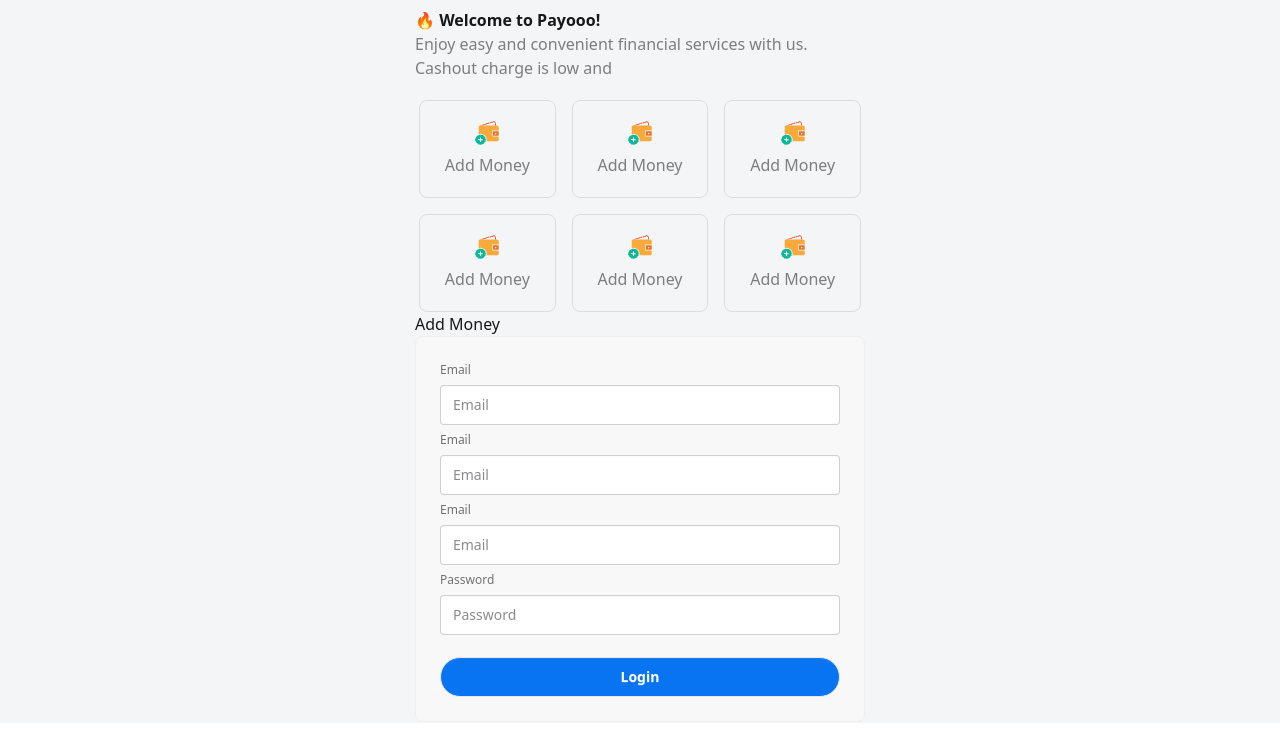
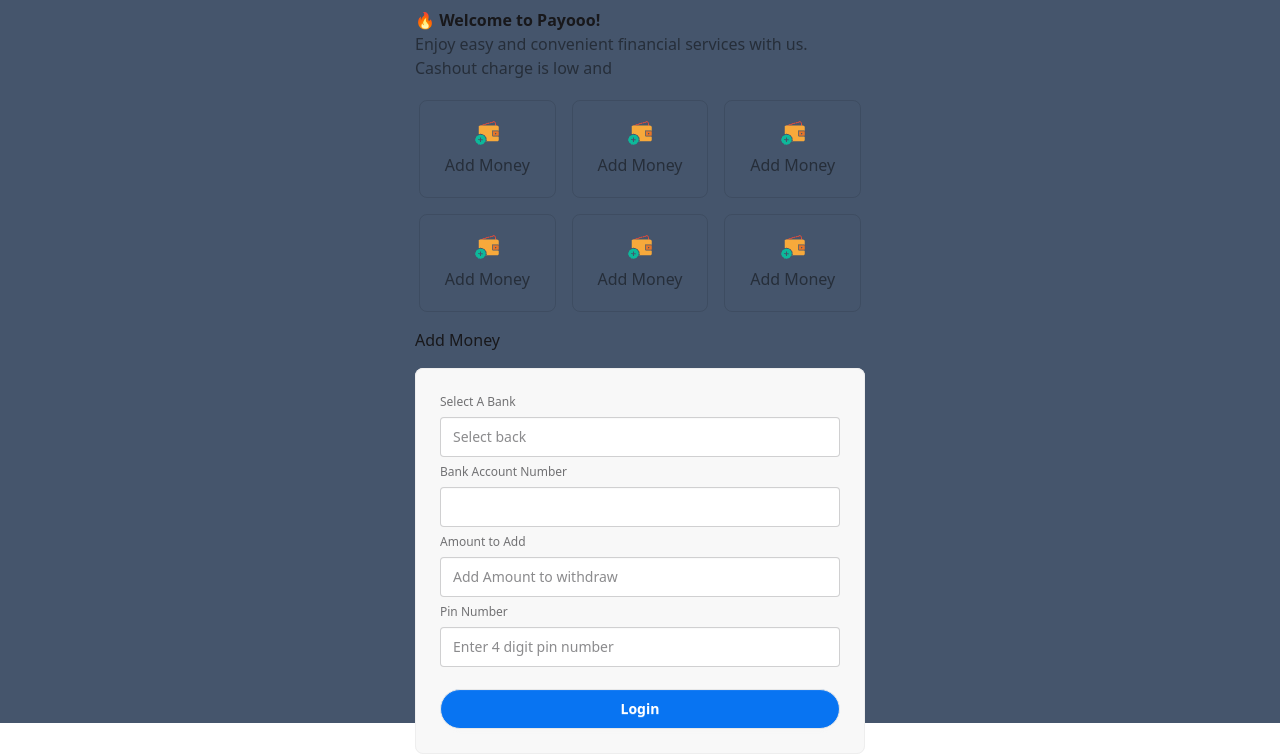
Before and after one commit to tahrimsakib/bank-p, a plain HTML site: page home.html in a window 1280 px wide. Shown: the part 77-831 px from the top of the page. Before the commit the page ends 800 px from the top, so only its background shows below. Drawn offline with nearby package versions, Linux system fonts and the light colour scheme.

Commit message:
added login in js and if pin and num are right go to home page

```diff
--- a/home.html
+++ b/home.html
@@ -17,7 +17,7 @@
       crossorigin="anonymous"
     ></script>
   </head>
-  <body class="h-[100vh] w-full flex flex-col items-center bg-[#f4f5f7]">
+  <body class="h-[100vh] w-full flex flex-col items-center bg-[#f4f5f7] bg-slate-600">
     <header class="flex justify-between px-3 items-center w-[450px] mb-6">
       <div class="flex items-center">
         <figure class="w-16">
@@ -49,7 +49,7 @@
       <!-- -------------------------------------- -->
 
       <!-- card item start  -->
-      <section class="grid grid-cols-3 grid-rows-2 gap-4 px-1">
+      <section class="grid grid-cols-3 grid-rows-2 gap-4 px-1 mb-4">
         <div
           class="py-5 rounded-lg border border-[#0808081a] text-center content-center"
         >
@@ -104,22 +104,22 @@
       <!-- add money form start -->
 
       <section class="">
-        <h2>Add Money</h2>
+        <h2 class="mb-4">Add Money</h2>
 
         <form  class="w-[450px]">
           <fieldset
             class="fieldset bg-base-200 border-base-300 rounded-box border p-6"
           >
 
-            <label class="label">Email</label>
-            <input type="email" class="input w-full" placeholder="Email" />
-            <label class="label">Email</label>
-            <input type="email" class="input w-full" placeholder="Email" />
-            <label class="label">Email</label>
-            <input type="email" class="input w-full" placeholder="Email" />
+            <label class="label">Select A Bank</label>
+            <input type="email" class="input w-full" placeholder="Select back" />
+            <label class="label">Bank Account Number</label>
+            <input type="button" class="input w-full" placeholder="Enter 11 digit account number" />
+            <label class="label">Amount to Add</label>
+            <input type="email" class="input w-full" placeholder="Add Amount to withdraw" />
 
-            <label class="label">Password</label>
-            <input type="password" class="input w-full" placeholder="Password" />
+            <label class="label">Pin Number</label>
+            <input type="password" class="input w-full" placeholder="Enter 4 digit pin number" />
 
             <button class="btn  bg-[#0874f2] text-white mt-4 rounded-3xl">Login</button>
           </fieldset>
```
Also changed, not shown: index.html (+24 -6 lines), script.js (added, +16 -0 lines).
